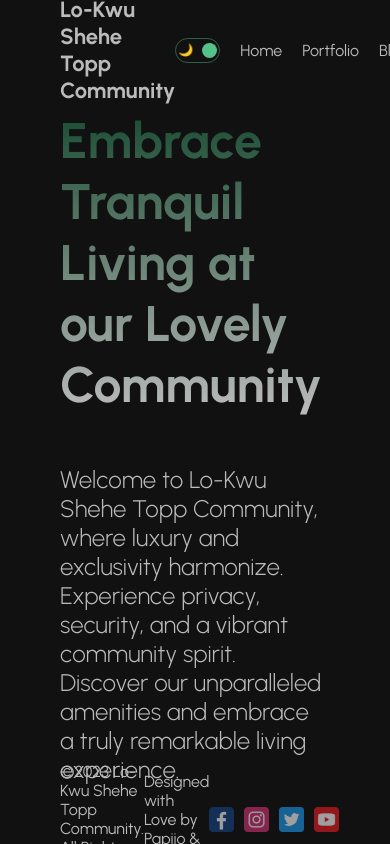
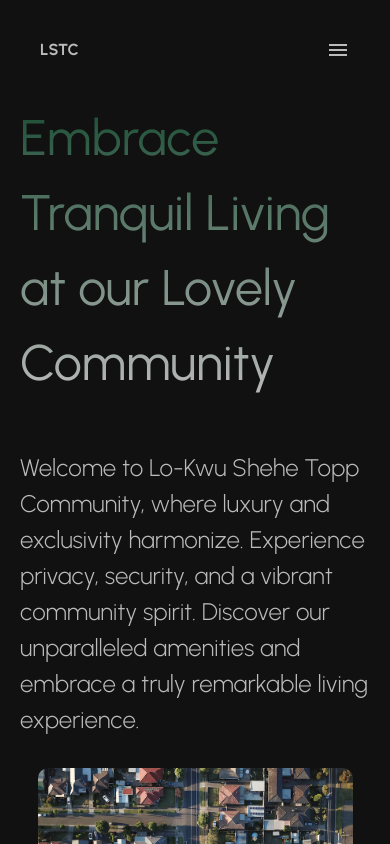
Before and after one commit to papijo/LSTC-Website, a Next.js app: page / in a window 390 px wide. Shown: the top 844 px of the page. Built offline with nearby package versions, Linux system fonts and the light colour scheme.

Commit message:
Mobile Responsive Update | 17/06/2023

```diff
--- /dev/null
+++ b/postcss.config.js
@@ -0,0 +1,6 @@
+module.exports = {
+  plugins: {
+    tailwindcss: {},
+    autoprefixer: {},
+  },
+}
--- a/src/app/globals.css
+++ b/src/app/globals.css
@@ -1,4 +1,4 @@
-* {
+/* * {
   box-sizing: border-box;
   padding: 0;
   margin: 0;
@@ -39,4 +39,59 @@ a {
   display: flex;
   flex-direction: column;
   justify-content: space-between;
+} */
+
+@tailwind base;
+@tailwind components;
+@tailwind utilities;
+
+* {
+  box-sizing: border-box;
+  padding: 0;
+  margin: 0;
 }
+
+html,
+body {
+  max-width: 100vw;
+  overflow-x: hidden;
+  background-color: #111;
+  color: #bbb;
+}
+
+a {
+  text-decoration: none;
+  color: inherit;
+}
+
+.theme {
+  transition: 1s all ease;
+}
+
+.light {
+  background-color: white;
+  color: #111;
+}
+
+.dark {
+  background-color: #111;
+  color: #bbb;
+}
+
+.container {
+  max-width: 1360px;
+  min-height: 100vh;
+  margin: 0 auto;
+  padding: 0 60px;
+  display: flex;
+  flex-direction: column;
+  justify-content: space-between;
+}
+
+/* Mobile Responsive */
+@media (max-width: 768px) {
+  .container {
+    max-width: 100%;
+    padding: 0 20px;
+  }
+}
--- a/src/app/page.module.css
+++ b/src/app/page.module.css
@@ -2,6 +2,10 @@
   display: flex;
   align-items: center;
   gap: 100px;
+  @media (max-width: 768px) {
+    display: flex;
+    flex-direction: column;
+  }
 }
 
 .item {
@@ -9,6 +13,7 @@
   display: flex;
   flex-direction: column;
   gap: 50px;
+  margin-bottom: 30px;
 }
 
 .title {
@@ -22,6 +27,13 @@
   width: 100%;
   height: 500px;
   object-fit: cover;
+  @media (max-width: 768px) {
+    width: 90%;
+    align-self: center;
+    height: 30%;
+    margin-top: -100px;
+    border-radius: 10px;
+  }
 }
 
 .desc {
--- a/src/components/footer/footer.module.css
+++ b/src/components/footer/footer.module.css
@@ -3,6 +3,10 @@
   display: flex;
   align-items: center;
   justify-content: space-between;
+  @media (max-width: 768px) {
+    flex-direction: column;
+    gap: 10px;
+  }
 }
 
 .social {
--- a/src/components/navbar/Navbar.jsx
+++ b/src/components/navbar/Navbar.jsx
@@ -1,9 +1,76 @@
 "use client";
-import Link from "next/link";
-import React from "react";
-import styles from "./navbar.module.css";
+// import Link from "next/link";
+// import React from "react";
+// import styles from "./navbar.module.css";
+// import DarkModeToggle from "../DarkModeToggle/DarkModeToggle";
+// // import { signOut, useSession } from "next-auth/react";
+
+// const links = [
+//   {
+//     id: 1,
+//     title: "Home",
+//     url: "/",
+//   },
+//   // {
+//   //   id: 2,
+//   //   title: "Portfolio",
+//   //   url: "/portfolio",
+//   // },
+//   // {
+//   //   id: 3,
+//   //   title: "Blog",
+//   //   url: "/blog",
+//   // },
+//   {
+//     id: 4,
+//     title: "About",
+//     url: "/about",
+//   },
+//   {
+//     id: 5,
+//     title: "Contact",
+//     url: "/contact",
+//   },
+//   // {
+//   //   id: 6,
+//   //   title: "Dashboard",
+//   //   url: "/dashboard",
+//   // },
+// ];
+
+// const Navbar = () => {
+//   // const session = useSession();
+//   return (
+//     <div className={styles.container}>
+//       <Link className={styles.logo} href="/">
+//         Lo-Kwu Shehe Topp Community
+//       </Link>
+//       <div className={styles.links}>
+//         <DarkModeToggle />
+//         {links.map((link) => {
+//           return (
+//             <Link key={link.id} href={link.url} className={styles.link}>
+//               {" "}
+//               {link.title}{" "}
+//             </Link>
+//           );
+//         })}
+//         {/* {session.status === "authenticated" && (
+//           <button className={styles.logout} onClick={signOut}>
+//             Logout
+//           </button>
+//         )} */}
+//       </div>
+//     </div>
+//   );
+// };
+
+// export default Navbar;
+import React, { useState, useRef, useEffect, useContext } from "react";
+import styled from "styled-components";
 import DarkModeToggle from "../DarkModeToggle/DarkModeToggle";
-// import { signOut, useSession } from "next-auth/react";
+import { MdMenu, MdClose } from "react-icons/md";
+import { ThemeContext, ThemeProvider } from "@/context/ThemeContext";
 
 const links = [
   {
@@ -39,30 +106,134 @@ const links = [
 ];
 
 const Navbar = () => {
-  // const session = useSession();
+  const [menuOpen, setMenuOpen] = useState(false);
+  const [isMobile, setIsMobile] = useState(false);
+  const menuRef = useRef();
+  const theme = useContext(ThemeContext);
+  console.log(theme);
+
+  const toggleMenu = () => {
+    setMenuOpen(!menuOpen);
+  };
+
+  const handleClickOutside = (event) => {
+    if (menuRef.current && !menuRef.current.contains(event.target)) {
+      setMenuOpen(false);
+    }
+  };
+
+  useEffect(() => {
+    document.addEventListener("mousedown", handleClickOutside);
+    return () => {
+      document.removeEventListener("mousedown", handleClickOutside);
+    };
+  }, []);
+
+  useEffect(() => {
+    const handleResize = () => {
+      setIsMobile(window.innerWidth <= 768);
+    };
+    handleResize();
+    window.addEventListener("resize", handleResize);
+    return () => window.removeEventListener("resize", handleResize);
+  }, []);
+
   return (
-    <div className={styles.container}>
-      <Link className={styles.logo} href="/">
-        Lo-Kwu Shehe Topp Community
-      </Link>
-      <div className={styles.links}>
+    <Container>
+      <Logo href="/">
+        {isMobile ? (
+          <MobileLogo>LSTC</MobileLogo>
+        ) : (
+          <DesktopLogo>Lo-Kwu Shehe Topp Community</DesktopLogo>
+        )}
+      </Logo>
+      <MenuButton onClick={toggleMenu}>
+        {menuOpen ? <CloseIcon /> : <MenuIcon />}
+      </MenuButton>
+      <LinksContainer menuOpen={menuOpen} ref={menuRef} theme={theme.mode}>
         <DarkModeToggle />
-        {links.map((link) => {
-          return (
-            <Link key={link.id} href={link.url} className={styles.link}>
-              {" "}
-              {link.title}{" "}
-            </Link>
-          );
-        })}
-        {/* {session.status === "authenticated" && (
-          <button className={styles.logout} onClick={signOut}>
-            Logout
-          </button>
-        )} */}
-      </div>
-    </div>
+        {links.map((link) => (
+          <Link key={link.id} href={link.url}>
+            {link.title}
+          </Link>
+        ))}
+      </LinksContainer>
+    </Container>
   );
 };
 
+const Container = styled.div`
+  height: 100px;
+  display: flex;
+  justify-content: space-between;
+  align-items: center;
+  padding: 0 20px;
+`;
+
+const Logo = styled.a`
+  display: flex;
+  align-items: center;
+  text-decoration: none;
+`;
+
+const DesktopLogo = styled.div`
+  font-weight: bold;
+  font-size: 22px;
+  color: inherit;
+`;
+
+const MobileLogo = styled.div`
+  font-weight: bold;
+  font-size: 16px;
+  color: inherit;
+`;
+
+const MenuButton = styled.button`
+  display: none;
+  background: none;
+  border: none;
+  cursor: pointer;
+  font-size: 24px;
+  color: #bbb;
+
+  @media (max-width: 768px) {
+    display: block;
+  }
+`;
+
+const MenuIcon = styled(MdMenu)`
+  color: ${({ theme }) => (theme === "light" ? "#111" : "#bbb")};
+`;
+
+const CloseIcon = styled(MdClose)`
+  color: ${({ theme }) => (theme === "light" ? "#111" : "#bbb")};
+`;
+
+const LinksContainer = styled.div`
+  display: flex;
+  align-items: center;
+  gap: 20px;
+
+  @media (max-width: 768px) {
+    position: absolute;
+    top: 100px;
+    right: ${({ menuOpen }) => (menuOpen ? "0" : "-100%")};
+    flex-direction: column;
+    gap: 10px;
+    width: 100%;
+    max-height: ${({ menuOpen }) => (menuOpen ? "500px" : "0")};
+    overflow: hidden;
+    transition: 1s all ease;
+    background-color: ${({ theme }) => (theme === "light" ? "white" : "#111")};
+    color: inherit
+    opacity: 1;
+  }
+`;
+
+const Link = styled.a`
+  text-decoration: none;
+  color: inherit;
+  cursor: pointer;
+`;
+
 export default Navbar;
--- a/src/components/navbar/navbar.module.css
+++ b/src/components/navbar/navbar.module.css
@@ -1,4 +1,4 @@
-.container {
+/* .container {
   height: 100px;
   display: flex;
   justify-content: space-between;
@@ -23,4 +23,71 @@
   color: white;
   cursor: pointer;
   border-radius: 5px;
+} */
+
+.container {
+  height: 100px;
+  display: flex;
+  justify-content: space-between;
+  align-items: center;
 }
+
+.logo {
+  font-weight: bold;
+  font-size: 22px;
+}
+
+.links {
+  display: flex;
+  align-items: center;
+  gap: 20px;
+}
+
+.hamburger {
+  display: none;
+  flex-direction: column;
+  cursor: pointer;
+}
+
+.hamburgerLine {
+  width: 25px;
+  height: 3px;
+  background-color: #bbb;
+  margin-bottom: 5px;
+}
+
+.menuItems {
+  display: flex;
+  align-items: center;
+  gap: 20px;
+}
+
+/* Mobile Responsive */
+.links {
+  flex-direction: column;
+  gap: 10px;
+  overflow: hidden;
+  max-height: 0;
+  transition: max-height 0.3s ease;
+}
+
+.links.open {
+  max-height: 500px;
+}
+
+.hamburger {
+  display: none;
+}
+
+@media (max-width: 768px) {
+  .links {
+    flex-direction: column;
+    gap: 10px;
+    overflow: hidden;
+    max-height: 500px;
+  }
+
+  .hamburger {
+    display: flex;
+  }
+}
--- /dev/null
+++ b/tailwind.config.js
@@ -0,0 +1,15 @@
+/** @type {import('tailwindcss').Config} */
+module.exports = {
+  content: [
+    "./app/**/*.{js,ts,jsx,tsx,mdx}",
+    "./pages/**/*.{js,ts,jsx,tsx,mdx}",
+    "./components/**/*.{js,ts,jsx,tsx,mdx}",
+
+    // Or if using `src` directory:
+    "./src/**/*.{js,ts,jsx,tsx,mdx}",
+  ],
+  theme: {
+    extend: {},
+  },
+  plugins: [],
+};
```
Also changed, not shown: package.json (+8 -1 lines), 1 other file (tests, documents, lock files or other folders).
